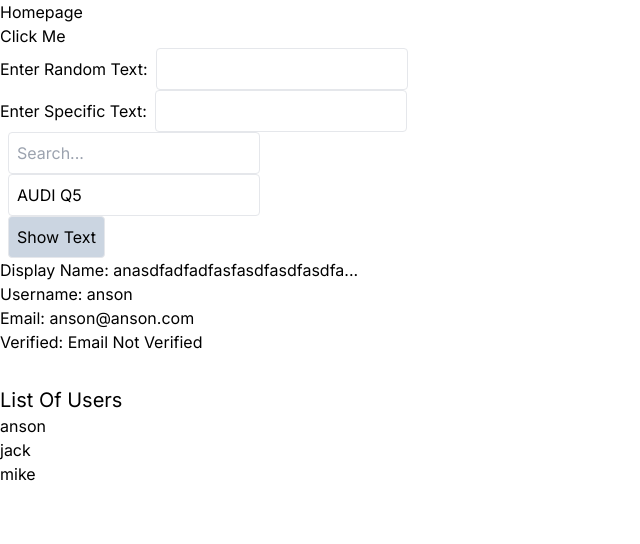
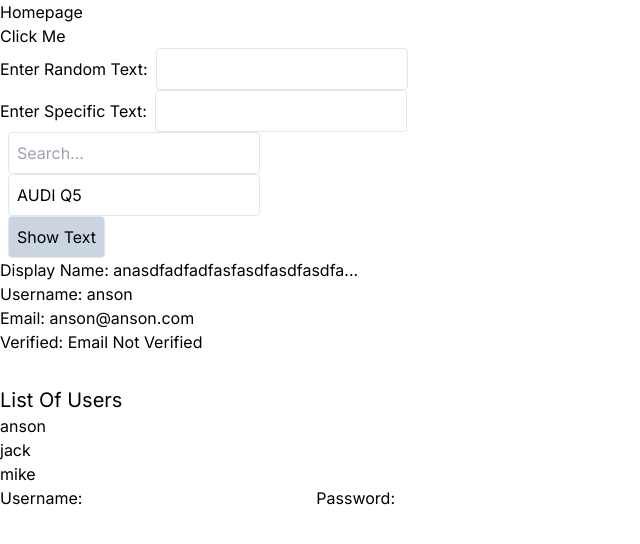
Before and after one commit to leobewater/youtube-next-js-jest, a Next.js app: page / in a window 1280 px wide. Shown: the top 544 px of the page, without its empty margins (0-640 px from the left). Built offline with nearby package versions, Linux system fonts and the light colour scheme.

Commit message:
add login form

```diff
--- a/app/page.tsx
+++ b/app/page.tsx
@@ -4,6 +4,7 @@ import { useState } from 'react';
 import styles from './page.module.css';
 import { UserProfile } from '@/components/UserProfile';
 import { UserList } from '@/components/UserList';
+import { LoginForm } from '@/components/LoginForm';
 
 export default function Home() {
   const [showText, setShowText] = useState(false);
@@ -50,6 +51,7 @@ export default function Home() {
         isEmailVerified={false}
       />
       <UserList />
+      <LoginForm />
     </main>
   );
 }
--- /dev/null
+++ b/components/LoginForm.tsx
@@ -0,0 +1,11 @@
+export const LoginForm = () => {
+  return (
+    <form>
+        <label htmlFor='username'>Username:</label>
+        <input type="text" id="username" />
+
+        <label htmlFor='password'>Password:</label>
+        <input type="password" id="password" />
+    </form>
+  )
+}
```
